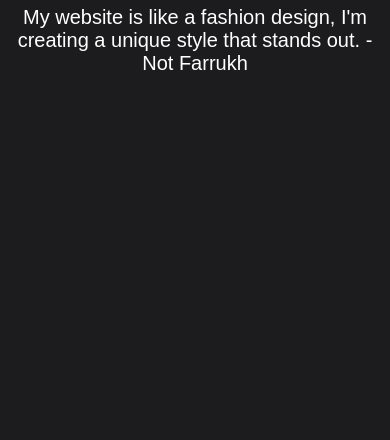
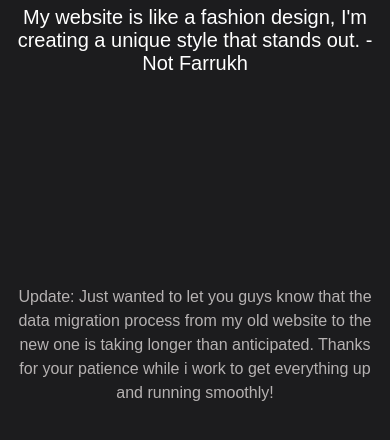
Before and after one commit to HeyFarrukh/farrukh.dev, a plain HTML site: page public/index.html in a window 390 px wide. Shown: the part 106-546 px from the top of the page. Drawn offline with Linux system fonts and the light colour scheme.

Commit message:
update message deployed

```diff
--- a/public/index.html
+++ b/public/index.html
@@ -28,6 +28,15 @@
     margin-top: 30px;
   }
 
+  #update {
+  margin-top: 40px;
+  padding: 10px;
+  font-size: 26px;
+  line-height: 1.5;
+  text-align: center;
+  color: #b6b2b2;
+  }
+
   /* Media queries for smaller screens */
   @media screen and (max-width: 768px) {
     h1 {
@@ -39,6 +48,15 @@
       font-size: 25px;
       margin-top: 10px;
     }
+
+    #update {
+    margin-top: 200px;
+  padding: 10px;
+  font-size: 16px;
+  line-height: 1.5;
+  text-align: center;
+  color: #b6b2b2;
+  }
   }
 
   @media screen and (max-width: 480px) {
@@ -51,6 +69,15 @@
       font-size: 20px;
       margin-top: 20px;
     }
+
+    #update {
+  margin-top: 200px;
+  padding: 10px;
+  font-size: 16px;
+  line-height: 1.5;
+  text-align: center;
+  color: #b6b2b2;
+  }
   }
 </style>
 
@@ -58,6 +85,8 @@
 <body>
   <h1>Coming Soon</h1>
   <p id="message"></p>
+  <p id="update">Update: Just wanted to let you guys know that the data migration process from my old website to the new one is taking longer than anticipated. Thanks for your patience while i work to get everything up and running smoothly!
+  </p>
 
     <script>
       // Randomly choose a message from the list
```
